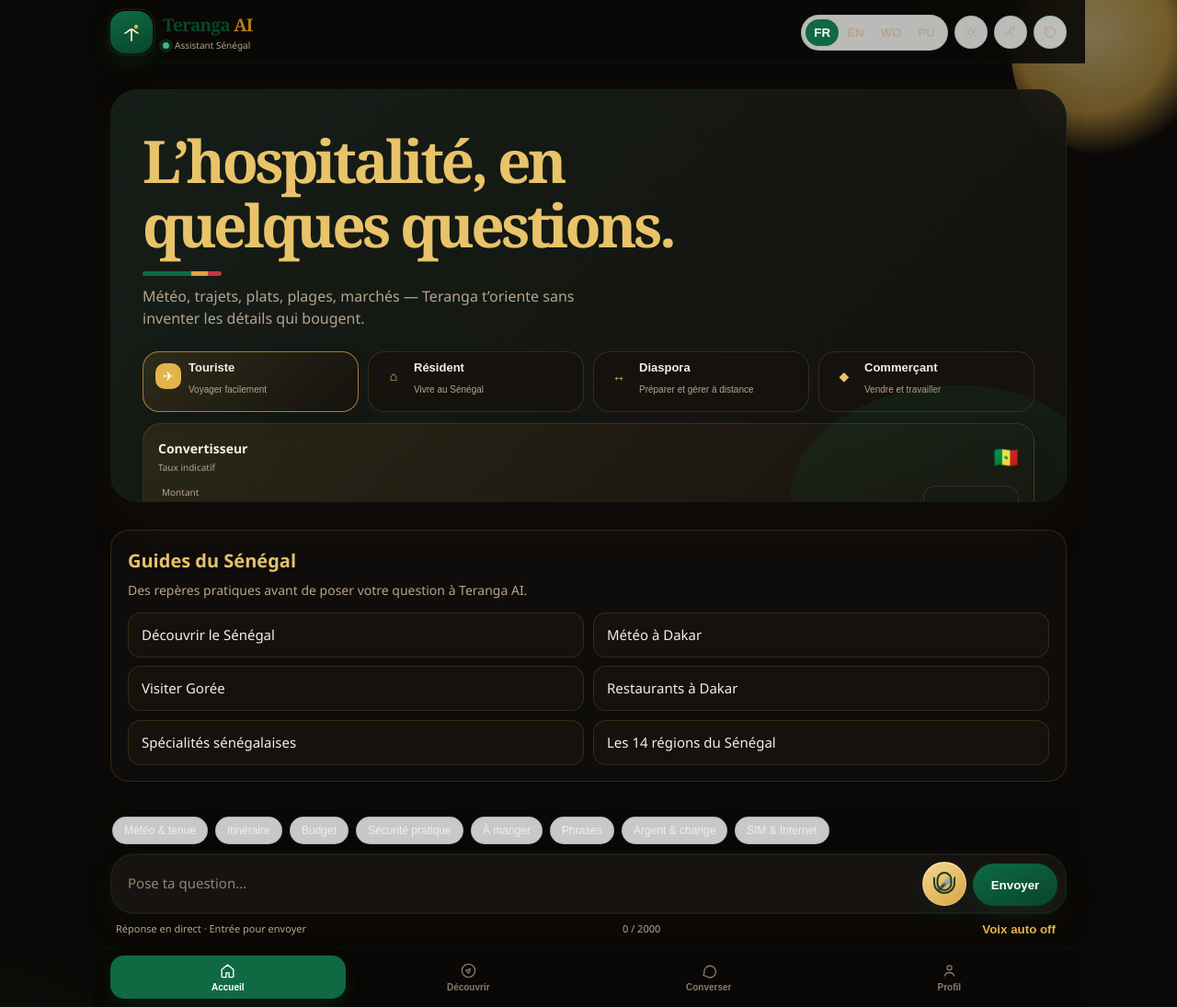
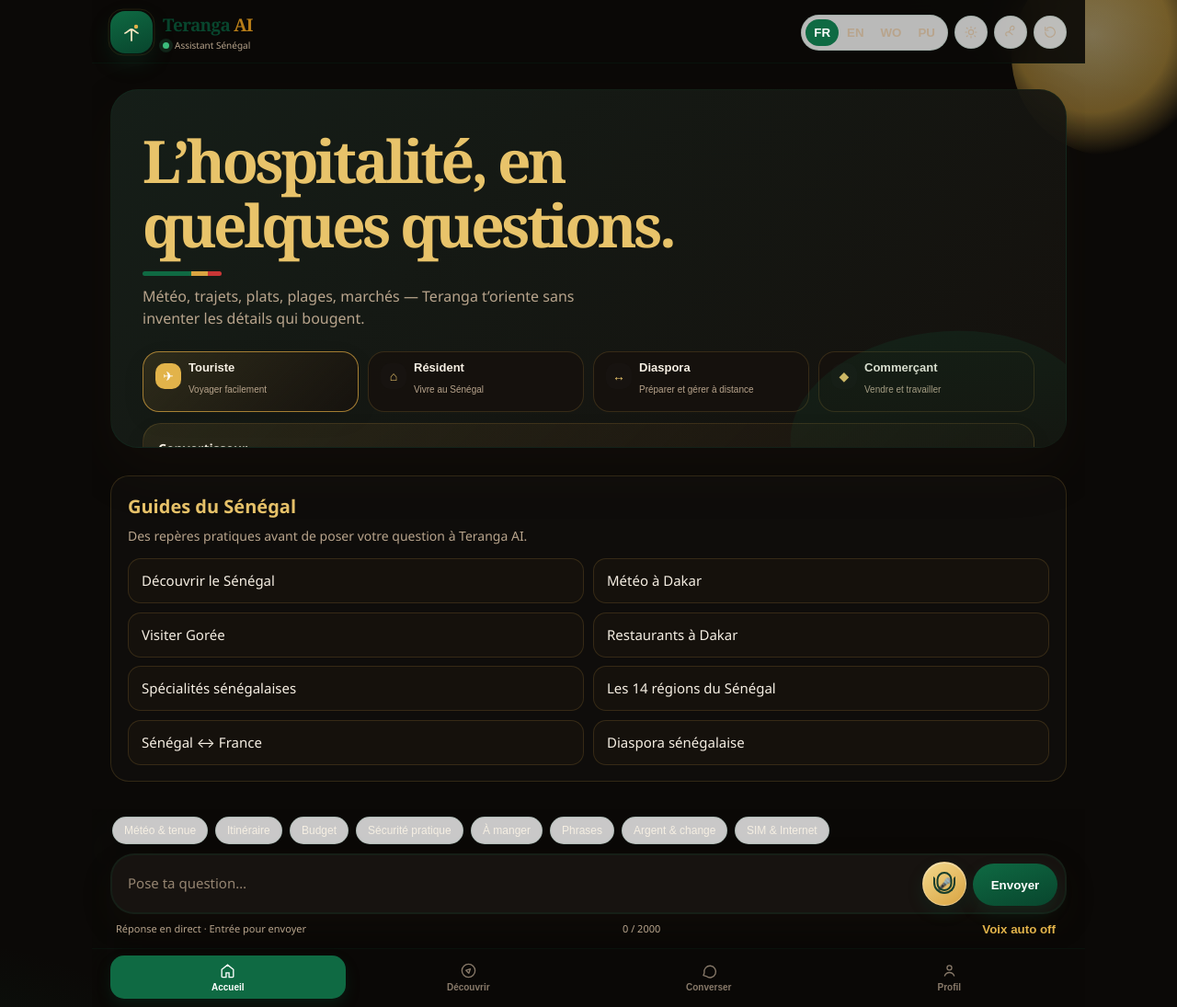
Before and after one commit to barouu78-wq/teranga-ai, a Python web app: template templates/home.html in a window 1280 px wide. Shown: the whole page at 92% size. Run offline with Jinja, Linux system fonts and the light colour scheme; the template is opened without the code that fills it, so the values that code supplies are empty; some libraries are stand-ins or nearby versions.

Commit message:
Ajoute les parcours France et diaspora dans les guides

```diff
--- a/templates/home.html
+++ b/templates/home.html
@@ -940,6 +940,8 @@ body.has-chat #messages{padding-top:4px}
       <a href="/restaurants-dakar">Restaurants à Dakar</a>
       <a href="/specialites-senegal">Spécialités sénégalaises</a>
       <a href="/regions-senegal">Les 14 régions du Sénégal</a>
+      <a href="/france-senegal">Sénégal ↔ France</a>
+      <a href="/diaspora-senegalaise">Diaspora sénégalaise</a>
     </div>
   </section>
   <div id="messages" role="log" aria-live="polite" aria-relevant="additions text"></div>
```
